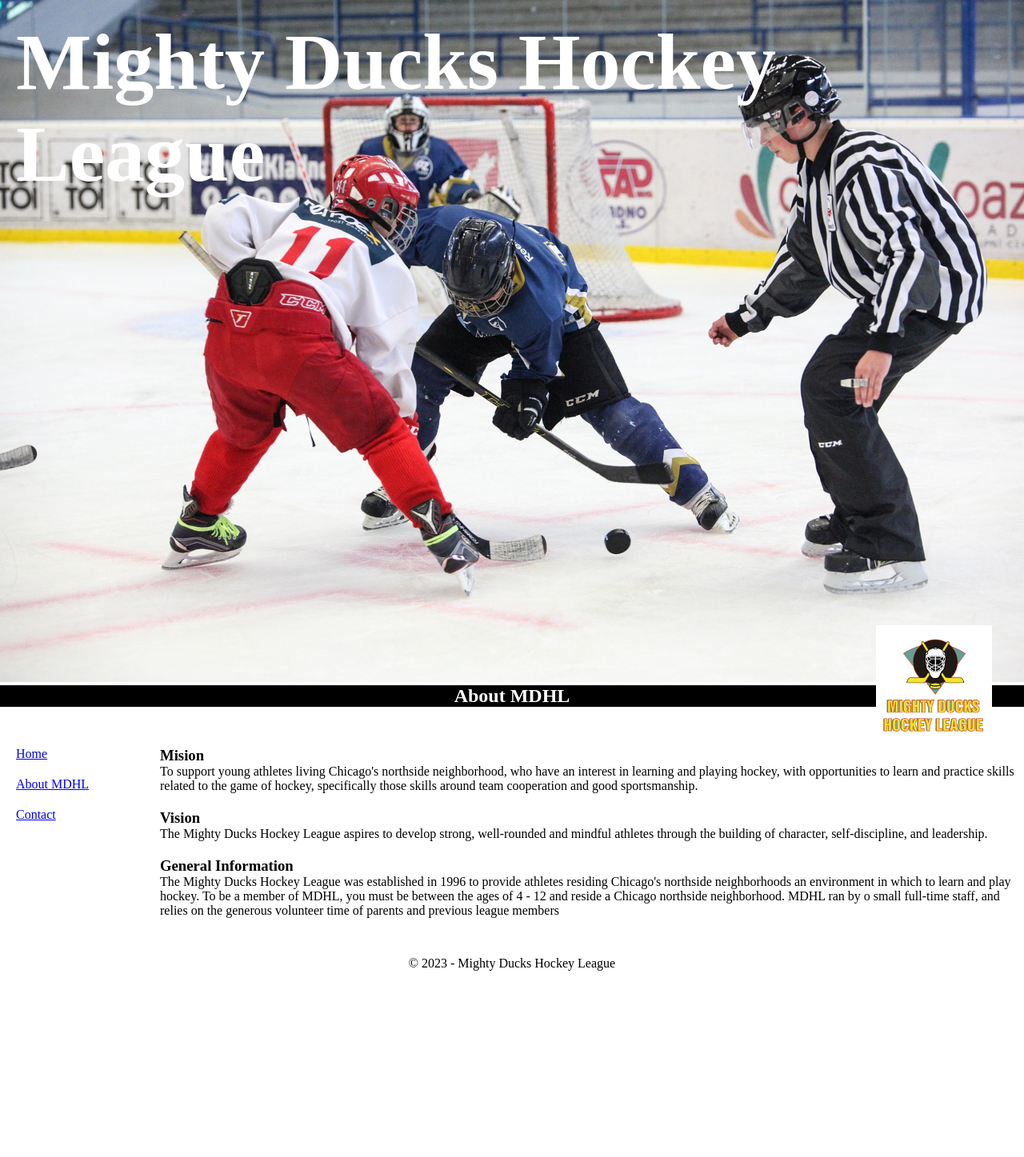
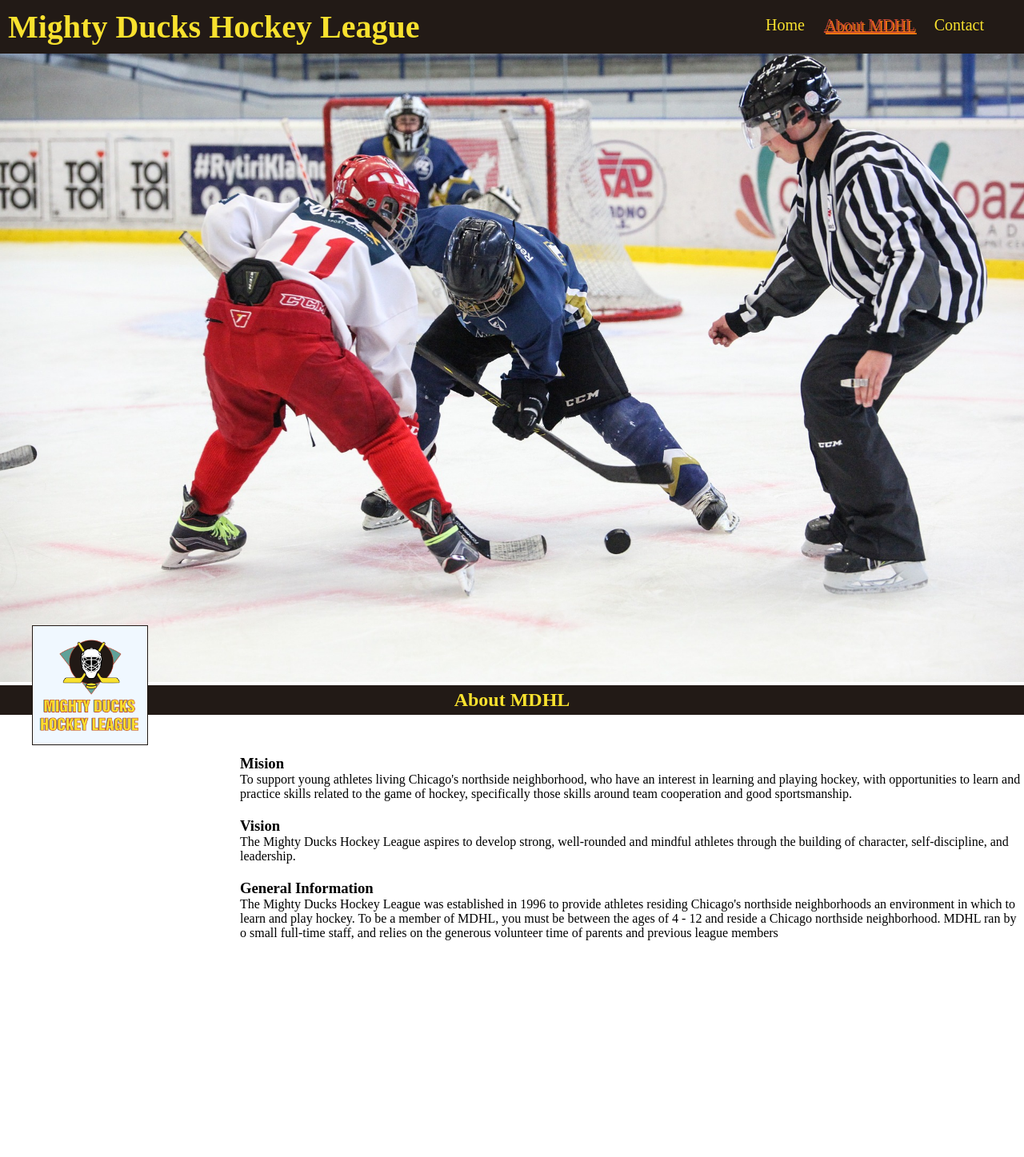
Before and after one commit to lucasirustaDEV/html-task01, a plain HTML site: page about.html in a window 1280 px wide. Shown: the top 1447 px of the page at 80% size. Before the commit the page ends 1214 px from the top, so only its background shows below. Drawn offline with Linux system fonts and the light colour scheme.

Commit message:
:lipstick: Add new styles for my own design - Design is my passion!

```diff
--- a/about.html
+++ b/about.html
@@ -4,7 +4,8 @@
     <meta charset="UTF-8">
     <meta http-equiv="X-UA-Compatible" content="IE=edge">
     <meta name="viewport" content="width=device-width, initial-scale=1.0">
-    <link rel="stylesheet" href="/styles/style.css">
+    <!--<link rel="stylesheet" href="/styles/style.css">-->
+    <link rel="stylesheet" href="/styles/stylebeta.css">
     <title>About Mighty Ducks Hockey League</title>
 </head>
 <body>
@@ -17,7 +18,7 @@
     <section class="title">
         <h1>About MDHL</h1>
         <figure>
-            <img src="/assets/Logo Mighty ducks-01.png" alt="Mighty Ducks Hockey League Logo" height="150px">
+            <a href="/index.html"><img src="/assets/Logo Mighty ducks-01.png" alt="Mighty Ducks Hockey League Logo" height="150px"></a>
         </figure>
     </section>
     <main>
@@ -25,7 +26,7 @@
         <aside>
             <nav>
                 <a href="/index.html">Home</a>
-                <a href="#">About MDHL</a>
+                <a class="active" href="#">About MDHL</a>
                 <a href="/contact.html">Contact</a>
             </nav>
         </aside>
--- /dev/null
+++ b/styles/stylebeta.css
@@ -0,0 +1,95 @@
+* {
+    padding: 0;
+    margin: 0;
+    box-sizing: border-box;
+}
+
+header {
+    position: relative;
+}
+header img {
+    max-width: 100%;
+}
+header h1 {
+    position: fixed;
+    width: 100%;
+    top: 0px;
+    left: 0px;
+    color: #F8E12E;
+    background-color: #221A16;
+    font-size: 40px;
+    padding: 10px;
+}
+
+.title {
+    position: relative;
+    margin-bottom: 50px;
+}
+.title h1 {
+    background-color: #221A16;
+    color: #F8E12E;
+    text-align: center;
+    padding: 5px;
+}
+.title img {
+    position: absolute;
+    top: -75px;
+    left: 40px;
+    background-color: aliceblue;
+    border: 1px solid  #221A16;
+    transition: transform .2s;
+}
+.title img:hover{
+    transform: scale(1.1);
+}
+
+aside {
+    position: fixed;
+    top: 20px;
+    right: 50px;
+}
+aside nav a{
+    display: inline-block;
+    margin-bottom: 20px;
+    margin-left: 20px;
+    font-size: 20px;
+    color: #F8E12E;
+    text-decoration: none;
+}
+
+aside nav a:hover{
+    color: #C64832;
+    text-shadow: 2px 2px  #f77810;
+    text-decoration: underline;
+  }
+
+.active{
+    color: #C64832;
+    text-shadow: 2px 2px #f77810;
+    text-decoration: underline;
+}
+
+.content {
+    height: 500px;
+    margin-left: 300px;
+}
+
+.content h4 {
+    margin-bottom: 20px;
+}
+
+article {
+    margin-bottom: 20px;
+}
+
+footer {
+    margin-top: 30px;
+    position: relative;
+}
+
+footer p {
+    background-color: #221A16;
+    color: #F8E12E;
+    text-align: center;
+    padding: 5px;
+}
```
Also changed, not shown: contact.html (+4 -3 lines), index.html (+4 -3 lines).
